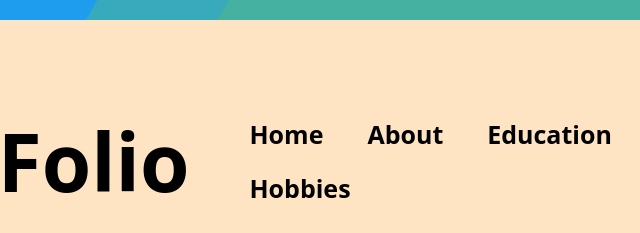
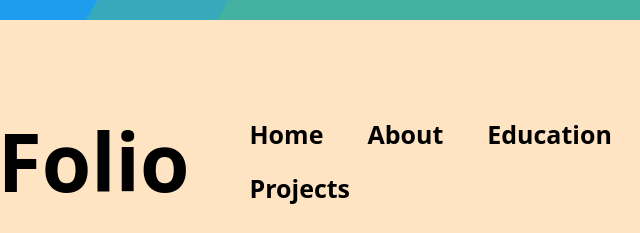
Before and after one commit to Pritesh564/profile_webpage, a plain HTML site: page index.html in a window 1280 px wide. Shown: the top 233 px of the page, 299-939 px from the left. Drawn offline with Linux system fonts and the light colour scheme.

Commit message:
Update index.html

```diff
--- a/index.html
+++ b/index.html
@@ -290,7 +290,7 @@
             <li><a href="#">About</a></li>
             <li><a href="#">Education</a></li>
             <li><a href="#">Skills</a></li>
-            <li><a href="#">Hobbies</a></li>
+            <li><a href="#">Projects</a></li>
 
 
             </ul>
```
